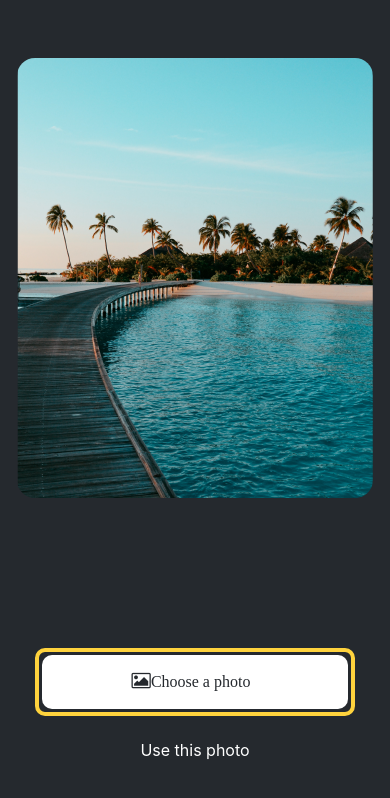
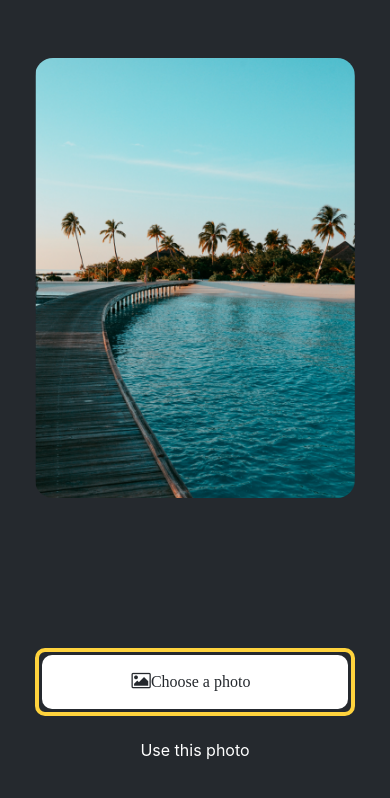
Before and after one commit to msilis/expo-demo, a React Native app: screen / in a window 390 px wide. Shown: the top 798 px of the page. Built offline with nearby package versions, Linux system fonts and the light colour scheme.

Commit message:
fix: incorrect image width

```diff
--- a/App.js
+++ b/App.js
@@ -2,17 +2,42 @@ import { StatusBar } from "expo-status-bar";
 import { StyleSheet, Image, View } from "react-native";
 import ImageViewer from "./components/ImageViewer";
 import Button from "./components/Button";
+import * as ImagePicker from "expo-image-picker";
+import { useState } from "react";
 
 const PlaceholderImage = require("./assets/assets/images/background-image.png");
 
 export default function App() {
+  const [selectedImage, setSelectedImage] = useState(null);
+
+  const pickImageAsync = async () => {
+    let result = await ImagePicker.launchImageLibraryAsync({
+      allowsEditing: true,
+      quality: 1,
+    });
+    if (!result.canceled) {
+      setSelectedImage(result.assets[0].uri);
+      console.log({ result });
+      console.log(selectedImage, "selectedImage");
+    } else {
+      alert("You did not select an image.");
+    }
+  };
+
   return (
     <View style={styles.container}>
       <View style={styles.imageContainer}>
-        <ImageViewer source={PlaceholderImage} />
+        <ImageViewer
+          placeholderImageSource={PlaceholderImage}
+          selectedImage={selectedImage}
+        />
       </View>
       <View style={styles.footerContainer}>
-        <Button label="Choose a photo" theme="primary" />
+        <Button
+          label="Choose a photo"
+          theme="primary"
+          onPress={pickImageAsync}
+        />
         <Button label="Use this photo" />
       </View>
       <StatusBar style="auto" />
--- a/components/Button.js
+++ b/components/Button.js
@@ -1,7 +1,7 @@
 import { Text, Pressable, View, StyleSheet } from "react-native";
 import { FontAwesome } from "@expo/vector-icons";
 
-export default function Button({ label, theme }) {
+export default function Button({ label, theme, onPress }) {
   const handlePress = () => {
     alert("You pressed a button");
   };
@@ -15,7 +15,7 @@ export default function Button({ label, theme }) {
       >
         <Pressable
           style={[styles.button, { backgroundColor: "#fff" }]}
-          onPress={() => handlePress()}
+          onPress={onPress}
         >
           <FontAwesome
             name="picture-o"
@@ -33,7 +33,7 @@ export default function Button({ label, theme }) {
   }
   return (
     <View style={styles.buttonContainer}>
-      <Pressable style={styles.button} onPress={() => handlePress()}>
+      <Pressable style={styles.button} onPress={handlePress}>
         <Text style={styles.buttonLabel}>{label}</Text>
       </Pressable>
     </View>
--- a/components/ImageViewer.js
+++ b/components/ImageViewer.js
@@ -1,12 +1,16 @@
 import { Image, StyleSheet } from "react-native";
 
-export default function ImageViewer({ source }) {
-  return <Image source={source} style={styles.image} />;
+export default function ImageViewer({ placeholderImageSource, selectedImage }) {
+  const imageSource = selectedImage
+    ? { uri: selectedImage }
+    : placeholderImageSource;
+
+  return <Image source={imageSource} style={styles.image} />;
 }
 
 const styles = StyleSheet.create({
   image: {
-    widtht: 320,
+    width: 320,
     height: 440,
     borderRadius: 18,
   },
```
